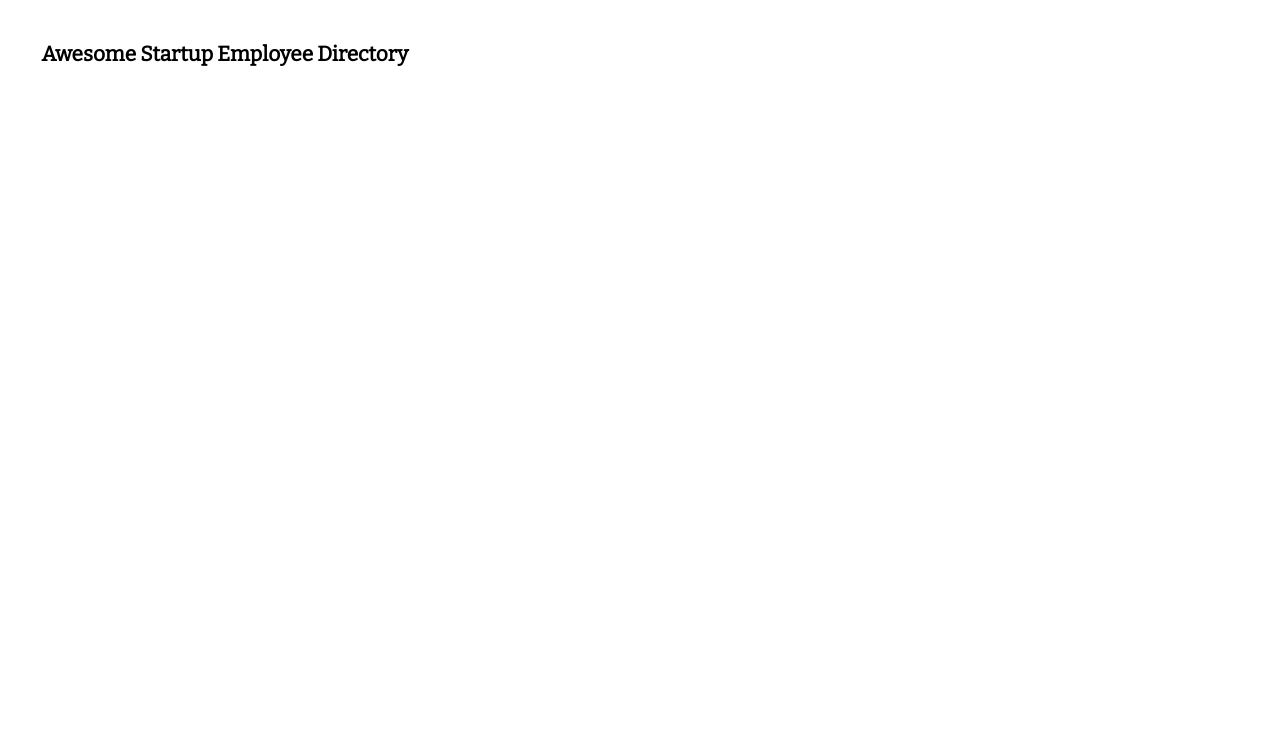
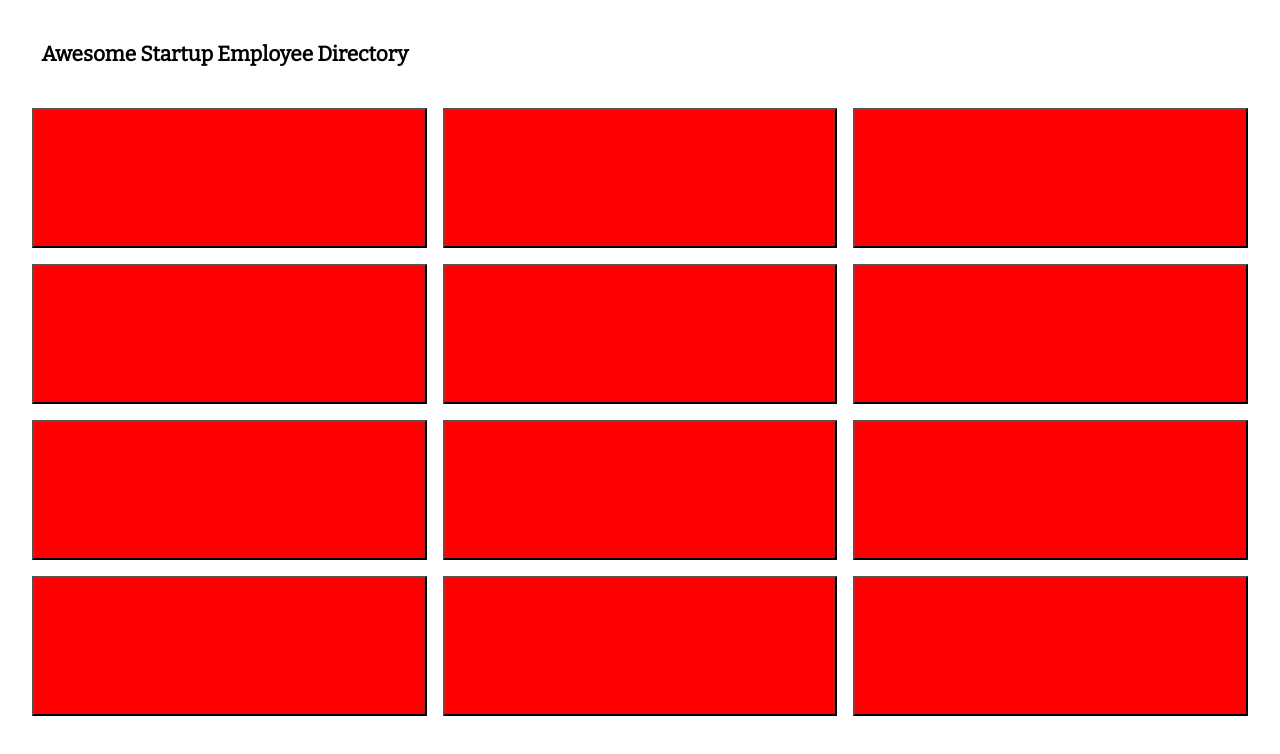
Before and after one commit to beccaagunga/tech-degree-project-8, a plain HTML site: page index.html in a window 1280 px wide. Drawn offline with nearby package versions, Linux system fonts and the light colour scheme; no server answers.

Commit message:
Created grid

```diff
--- a/index.html
+++ b/index.html
@@ -16,8 +16,50 @@
     </header>
 
     <div class="container">
-      <main class="directory" id="directory">
-        </main>
+
+      <div class="grid-container"
+
+        <button class="card" class="employee1">
+        </button>
+
+        <button class="card" class="employee2">
+        </button>
+
+        <button class="card" class="employee3">
+        </button>
+
+        <button class="card" class="employee4">
+        </button>
+
+        <button class="card" class="employee5">
+        </button>
+
+        <button class="card" class="employee6">
+        </button>
+
+        <button class="card" class="employee7">
+        </button>
+
+        <button class="card" class="employee8">
+        </button>
+
+        <button class="card" class="employee9">
+        </button>
+
+        <button class="card" class="employee10">
+        </button>
+
+        <button class="card" class="employee11">
+        </button>
+
+        <button class="card" class="employee12">
+        </button>
+
+        <button class="card" class="employee12">
+        </button>
+
+      </div>
+    </div>
 
   <script src="js/script.js"></script>
   </body>
```
